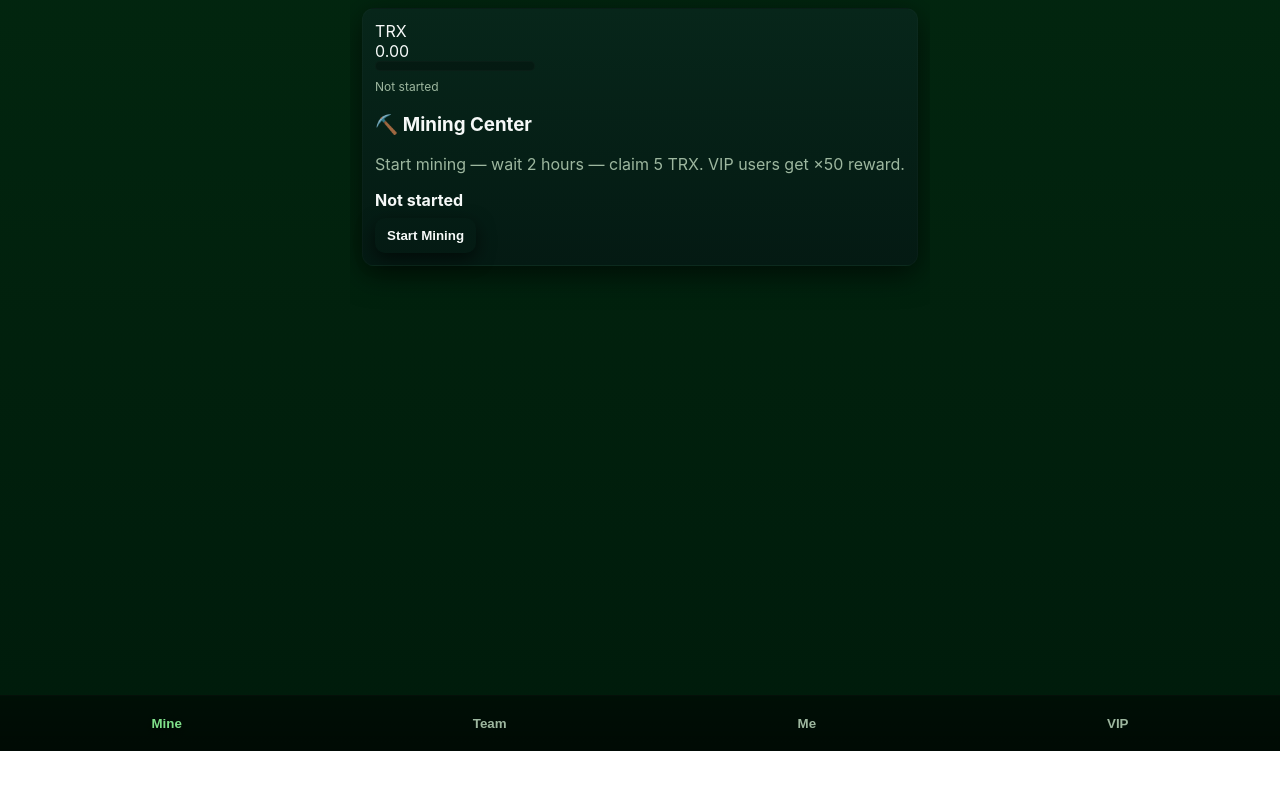
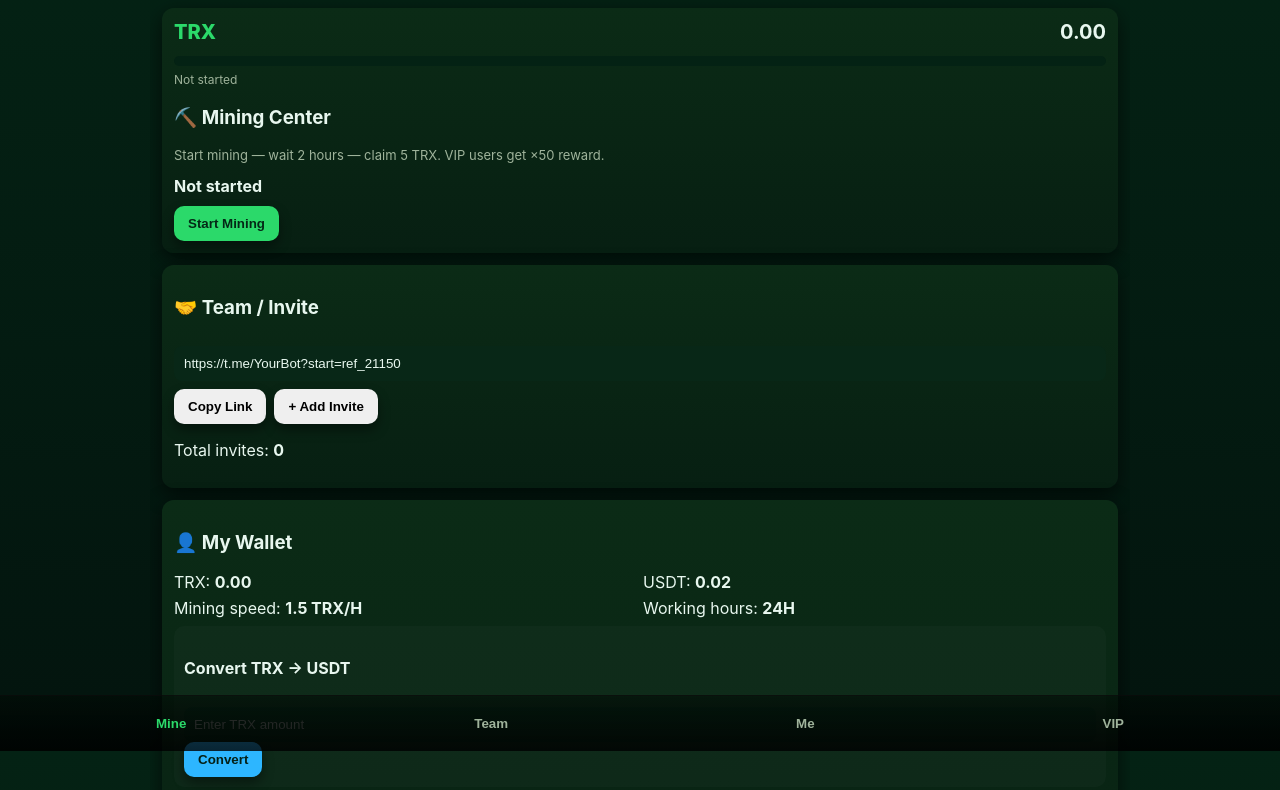
Before and after one commit to botusdt/TRXCX, a plain HTML site: page index.html in a window 1280 px wide. Shown: the part 49-839 px from the top of the page. Before the commit the page ends 800 px from the top, so only its background shows below. Drawn offline with Linux system fonts and the light colour scheme.

Commit message:
Update style.css

```diff
--- a/style.css
+++ b/style.css
@@ -1,73 +1,49 @@
 :root{
-  --bg-dark:#02260f;
-  --card:#07261a;
-  --muted:#9db79f;
-  --accent:#7fe08a;
-  --white-deep:#f6f9f8;
-  --accent-2:#22c55e;
-  --btn-1:#ffffff;
-  --btn-2:#dbeee0;
+  --bg:#07160a;
+  --card:#0b2b16;
+  --muted:#9fb39b;
+  --accent:#2bd96a;
+  --white:#e8f7ef;
+  --glass: rgba(255,255,255,0.03);
+  --btn-dark:#0a2b15;
+  --btn-light:#ffffff;
 }
 *{box-sizing:border-box}
-html,body{height:100%;margin:0;font-family:Inter,Arial,sans-serif;background:linear-gradient(180deg,var(--bg-dark),#001b0b);color:var(--white-deep);-webkit-text-size-adjust:none}
-.app{display:flex;flex-direction:column;height:100%}
-.topbar{display:flex;justify-content:space-between;align-items:center;padding:12px 14px;background:rgba(0,0,0,0.25);backdrop-filter: blur(6px)}
+html,body{height:100%;margin:0;font-family:Inter,system-ui,Roboto,Arial;background:linear-gradient(180deg,#042214,#03140e);color:var(--white)}
+.app{display:flex;flex-direction:column;min-height:100vh}
+.topbar{display:flex;justify-content:space-between;align-items:center;padding:12px 14px;background:linear-gradient(90deg, rgba(0,0,0,0.25), rgba(0,0,0,0.12));backdrop-filter: blur(4px)}
 .brand{font-weight:800;color:var(--accent);font-size:18px}
-.profile{font-size:12px;color:var(--muted)}
+.tag{font-weight:600;font-size:12px;margin-left:8px;color:#bfecca}
+.profile{font-size:13px;color:var(--muted)}
 
-.content{flex:1;overflow:auto;padding:12px}
-.card{background:linear-gradient(180deg,var(--card),#041a13);border-radius:12px;padding:12px;margin-bottom:12px;box-shadow:0 8px 30px rgba(0,0,0,0.6);border:1px solid rgba(255,255,255,0.02)}
-.balance-card{display:flex;justify-content:space-between;gap:12px;align-items:center}
-.coin-label{background:rgba(0,0,0,0.3);padding:6px 10px;border-radius:8px;color:var(--muted);font-weight:700}
-.coin-amount{font-size:28px;font-weight:900;color:var(--accent);margin-top:6px}
-.small{font-size:12px}
-.muted{color:var(--muted)}
+.content{flex:1;padding:12px;overflow:auto}
+.card{background:linear-gradient(180deg,var(--card),#071f12);border-radius:12px;padding:12px;margin-bottom:12px;box-shadow:0 6px 20px rgba(0,0,0,0.6)}
+.row-between{display:flex;justify-content:space-between;align-items:center}
+.coin{font-size:20px;font-weight:800;color:var(--accent)}
+.balance{font-size:20px;font-weight:700}
+.progress-wrap{margin-top:12px}
+.progress-bar{height:10px;background:#042214;border-radius:10px;overflow:hidden}
+#progressInner{height:100%;width:0;background:linear-gradient(90deg,var(--accent),#9ef8b3);transition:width 0.6s ease}
+.progress-timer{font-size:12px;color:var(--muted);margin-top:6px}
 
-.progress-wrap{min-width:140px}
-.progress-bar{width:160px;height:10px;background:rgba(0,0,0,0.25);border-radius:12px;overflow:hidden;border:1px solid rgba(255,255,255,0.02)}
-#progressInner{width:0%;height:100%;background:linear-gradient(90deg,var(--accent-2),#9df2b2);transition:width 0.5s linear}
-.progress-timer{font-size:12px;color:var(--muted);margin-top:8px}
+.mine-status{font-weight:700;margin:10px 0}
+.actions{display:flex;gap:10px}
+.btn{padding:10px 14px;border-radius:10px;border:none;font-weight:700;cursor:pointer;box-shadow: 0 6px 12px rgba(0,0,0,0.4)}
+.btn-start{background:var(--accent);color:#042816}
+.btn-claim{background:#ffd966;color:#07200a}
+.btn-convert{background:#2db6ff;color:#042016}
+.btn-withdraw{background:#ff7b7b;color:#200404}
+.btn-vip{background:#d66aff;color:#1d001f}
 
-.mine-card{text-align:center}
-.mine-status{font-weight:700;margin-bottom:8px}
-.mine-controls .btn{min-width:160px;padding:12px 16px;margin-top:6px}
-.btn{background:transparent;color:var(--white-deep);border:none;padding:10px 12px;border-radius:10px;font-weight:700;cursor:pointer;box-shadow:0 6px 18px rgba(0,0,0,0.6)}
-.btn.large{padding:14px 18px;font-size:16px}
-.btn.green{background:linear-gradient(180deg,#1cc06d,#0aa64f);color:#042;border:2px solid rgba(255,255,255,0.02)}
-.btn.purple{background:linear-gradient(180deg,#7b4ff0,#5a2be6);color:#fff}
-.btn.white{background:#eef6ef;color:#042;font-weight:800}
-.btn.white:hover{opacity:0.95}
-.btn.red{background:linear-gradient(180deg,#ff6b6b,#ff3b3b);color:#fff}
-.btn.violet{background:linear-gradient(180deg,#b36fff,#8b3cff);color:#fff}
+.btn-row{display:flex;gap:8px;margin-top:8px}
+.muted{color:var(--muted);font-size:13px}
+.me-grid{display:grid;grid-template-columns:1fr 1fr;gap:6px;margin:8px 0}
+.inner-card{background:rgba(255,255,255,0.02);padding:10px;border-radius:10px;margin-top:8px}
+input,select{width:100%;padding:10px;border-radius:8px;border:none;background:#082717;color:var(--white);margin-top:8px}
 
-.me-grid{display:grid;grid-template-columns:1fr 1fr;gap:8px}
-.me-actions{display:flex;gap:8px;flex-wrap:wrap;margin-top:10px}
+.bottom-nav{position:fixed;left:0;right:0;bottom:0;display:flex;justify-content:space-around;padding:12px;background:linear-gradient(180deg,rgba(1,10,5,0.6),rgba(0,0,0,0.8));border-top:1px solid rgba(255,255,255,0.03)}
+.nav-btn{background:transparent;color:var(--muted);border:none;font-weight:700;padding:8px;cursor:pointer}
+.nav-btn.active{color:var(--accent)}
 
-.settings-list{list-style:none;padding:0;margin:0}
-.settings-list li{padding:10px;background:rgba(255,255,255,0.02);margin-top:8px;border-radius:8px;color:var(--muted)}
-
-.bottom-nav{position:fixed;left:0;right:0;bottom:0;display:flex;justify-content:space-around;padding:12px 6px;background:linear-gradient(180deg,rgba(0,0,0,0.45),rgba(0,0,0,0.6));border-top:1px solid rgba(255,255,255,0.02)}
-.nav-btn{background:transparent;color:var(--muted);border:none;font-weight:800;padding:8px 10px;cursor:pointer}
-.nav-btn.active{color:var(--accent);text-shadow:0 2px 8px rgba(0,0,0,0.6)}
-
-.page{display:none;padding-bottom:80px}
-.page.active{display:block}
-
-/* modal */
-.modal{position:fixed;inset:0;display:flex;align-items:center;justify-content:center;background:rgba(0,0,0,0.6);z-index:50}
-.modal-card{width:92%;max-width:480px;background:linear-gradient(180deg,#05311d,#062418);padding:14px;border-radius:12px;border:1px solid rgba(255,255,255,0.03)}
-.row{display:flex;gap:8px;align-items:center;margin-top:10px}
-.row input,select{flex:1;padding:10px;border-radius:8px;border:none;background:rgba(255,255,255,0.03);color:var(--white-deep)}
-.right{justify-content:flex-end}
 .hidden{display:none}
-
-/* utility */
-.small{font-size:12px}
-.invite-row{display:flex;gap:8px}
-.invite-row input{flex:1;padding:8px;border-radius:8px;border:none;background:rgba(255,255,255,0.02);color:var(--white-deep)}
-.vip-form input[type=file]{color:#fff}
-
-/* mobile tweaks */
-@media(min-width:900px){
-  .content{max-width:980px;margin:0 auto}
-}
+@media(min-width:900px){.content{max-width:980px;margin:0 auto}}
```
